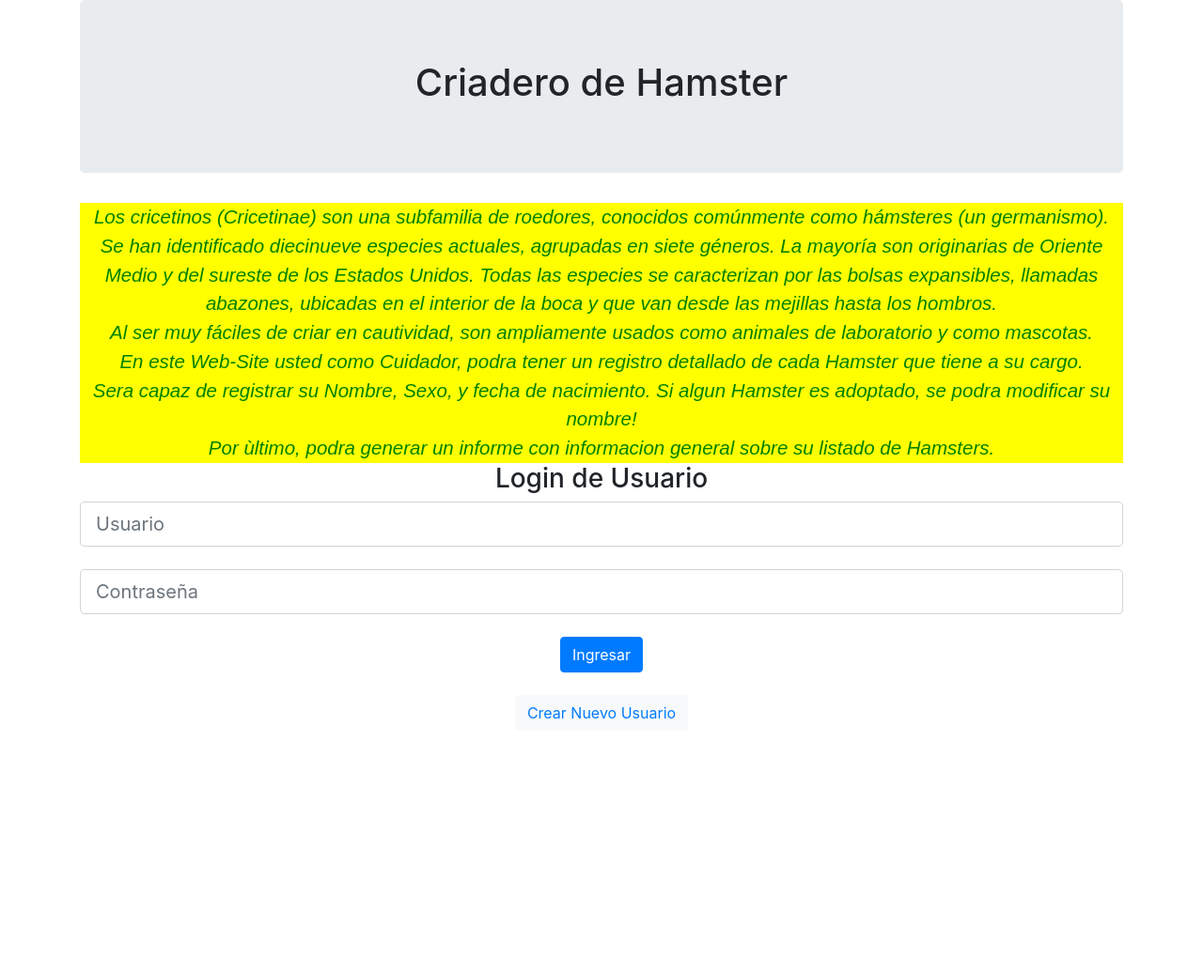
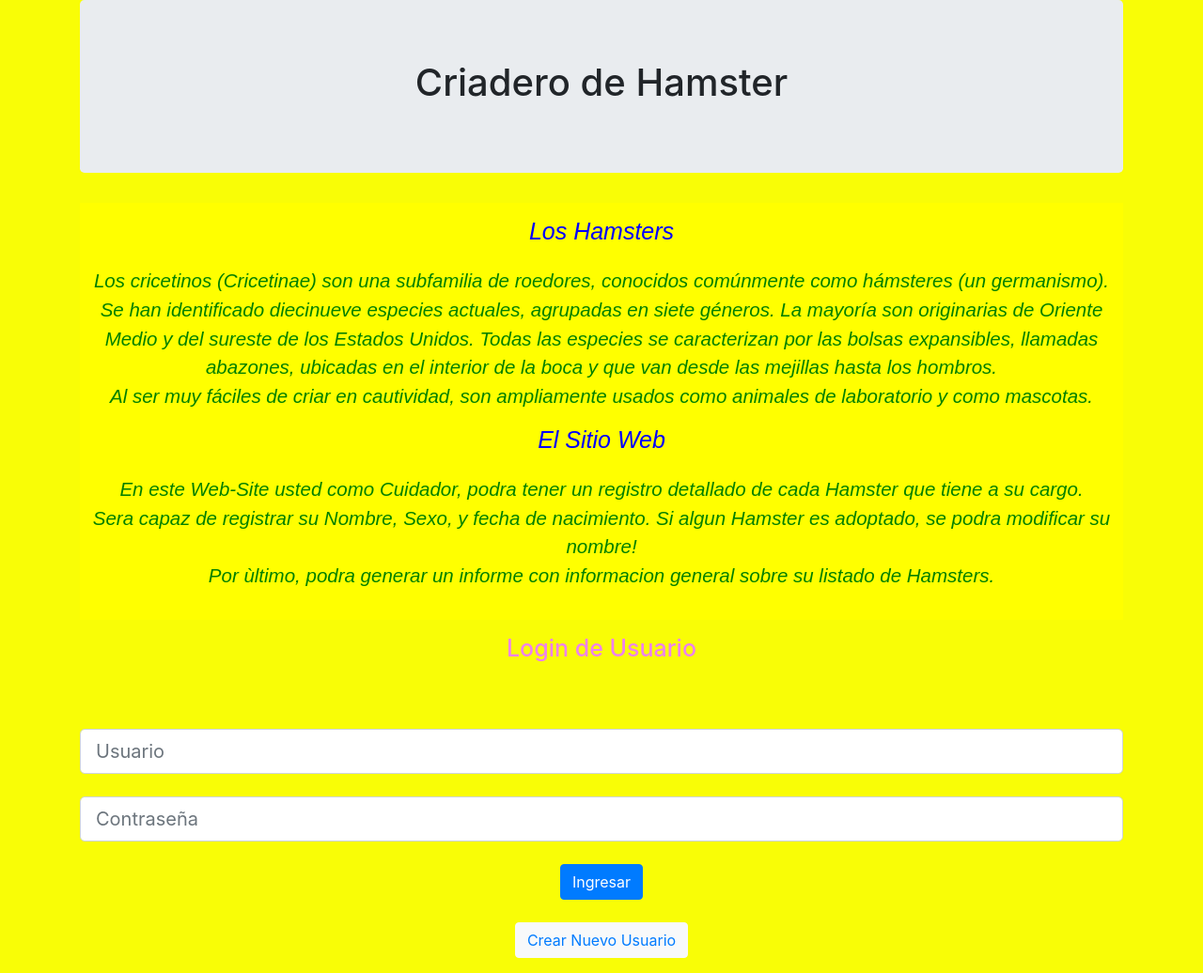
Before and after one commit to LucasFlash/TPFinalProg1, a PHP site: page / in a window 1280 px wide. Shown: the whole page at 94% size. Before the commit the page ends 766 px from the top, so only its background shows below. Run offline with PHP 8.4, Linux system fonts and the light colour scheme.

Commit message:
Decoracion 2

```diff
--- a/PromedioG.php
+++ b/PromedioG.php
@@ -7,8 +7,10 @@ require_once 'Edad0.php';
 
 
 
-
-               echo "Hay un total de " . $sum . "  Hamsters, el Promnedio General de edad en meses es " . $Promedio . " . " . $menores . " Hamsters aun no son adultos, y no pueden tener crìas, asi como tambien hay " . $mayores . " Hamsters   de edad avanzada ( más de 24 meses ), se recomienda tener especial cuidado en ellos.";
+               if ( $sum > 0){
+               echo "Hay un total de " . $sum . "  Hamsters, el Promnedio General de edad en meses es " . $Promedio . " . " . $menores . " Hamsters aun no son adultos, y no pueden tener crìas, asi como tambien hay " . $mayores . " Hamsters   de edad avanzada ( más de 24 meses ), se recomienda tener especial cuidado en ellos."; }
+               else {
+                     echo "No hay Hamsters en su Listado ";}
 
 
 ?>
--- a/estilos.css
+++ b/estilos.css
@@ -1,10 +1,12 @@
 body {
-	background-color: white;
+	background-color: #F9FD06;
 }
 p.fuente{ text-align: left;
  }
 td.td1 {
         line-height: 60px;
+        color: violet;
+        font-size: 25px;
     }
  div.estilo1{
  	width: 100%;
@@ -32,7 +34,23 @@ div.fuente1 {
   background-color:black;
   text-align: center;
     }
-
-
-
-    ------------------
+    h3.h31{
+        line-height: 60px;
+        color: violet;
+        font-size: 25px;
+    }
+    h2.h21{
+        line-height: 60px;
+        color: blue;
+        font-size: 25px;
+    }
+        h5.h51{
+        line-height: 60px;
+        color: blue;
+        font-size: 25px;
+    }
+        h6.h61{
+        line-height: 60px;
+        color: blue;
+        font-size: 25px;
+    }
--- a/index.php
+++ b/index.php
@@ -15,18 +15,19 @@
 
  <div class="text-center">
      <div class="fuente1">
+        <h2 class="h21">Los Hamsters</h2>
           Los cricetinos (Cricetinae) son una subfamilia de roedores, conocidos comúnmente como hámsteres (un germanismo).<br>
           Se han identificado diecinueve especies actuales, agrupadas en siete géneros. La mayoría son originarias de Oriente Medio y del sureste de los Estados Unidos. Todas las especies se caracterizan por las bolsas expansibles, llamadas abazones, ubicadas en el interior de la boca y que van desde las mejillas hasta los hombros. <br>
           Al ser muy fáciles de criar en cautividad, son ampliamente usados como animales de laboratorio y como mascotas.<br>
-
+        <h2 class="h21">El Sitio Web</h2>
           En este Web-Site usted como Cuidador, podra tener un registro detallado de cada Hamster que tiene a su cargo.<br>
           Sera capaz de registrar su Nombre, Sexo, y fecha de nacimiento. Si algun Hamster es adoptado, se podra modificar su nombre!<br>
-          Por ùltimo, podra generar un informe con informacion general sobre su listado de Hamsters.
+          Por ùltimo, podra generar un informe con informacion general sobre su listado de Hamsters.<br><br>
   </div>
 </div>
 
       <div class="text-center">
-        <h3>Login de Usuario</h3>
+        <h3 class="h31">Login de Usuario</h3><br><br>
         <?php
             if (isset($_GET['mensaje'])) {
                 echo '<div id="mensaje" class="alert alert-primary text-center">
```
Also changed, not shown: Edad0.php (+9 -3 lines), PromedioH.php (+5 -2 lines), PromedioM.php (+6 -3 lines), home.php (+7 -7 lines), listado.php (+15 -6 lines).
